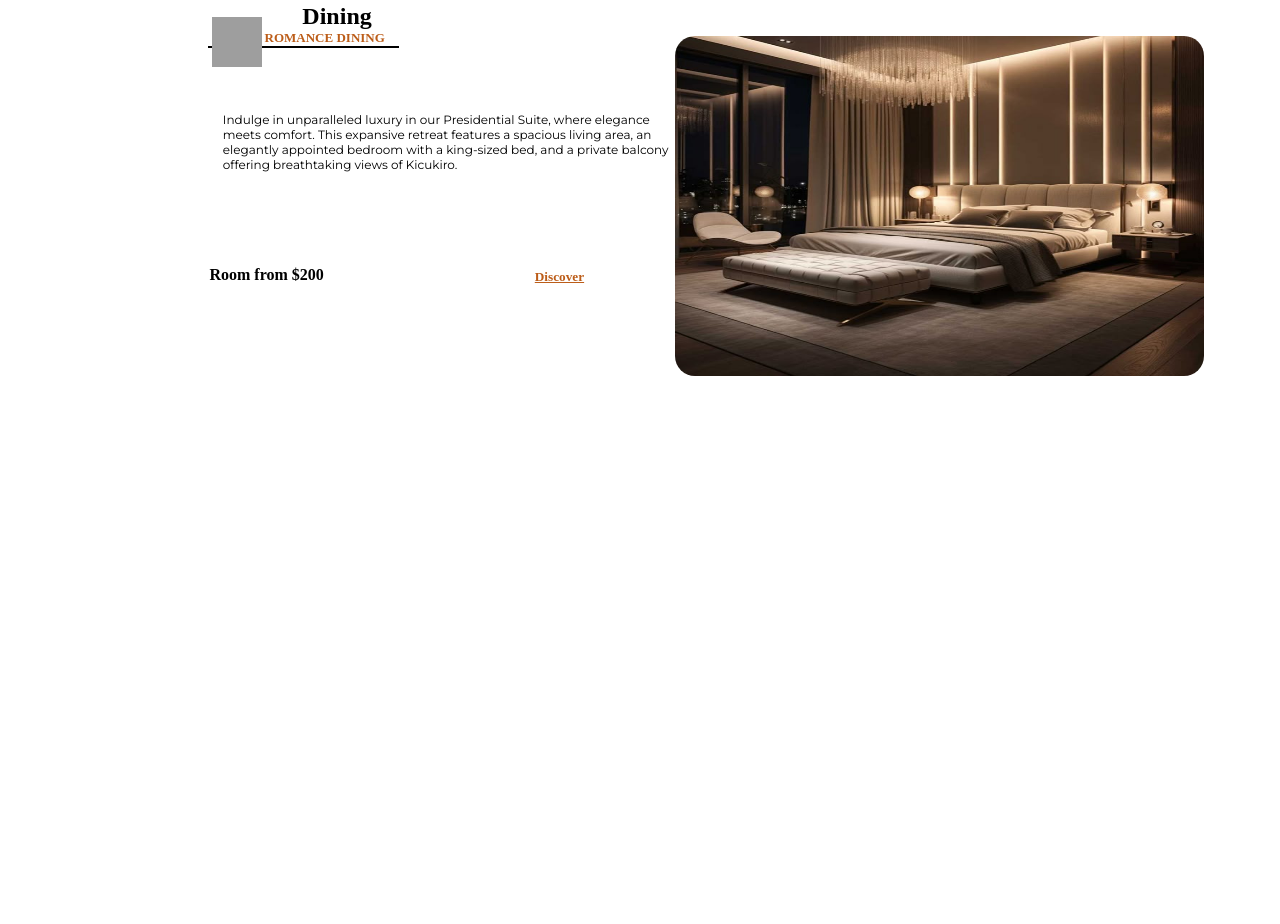
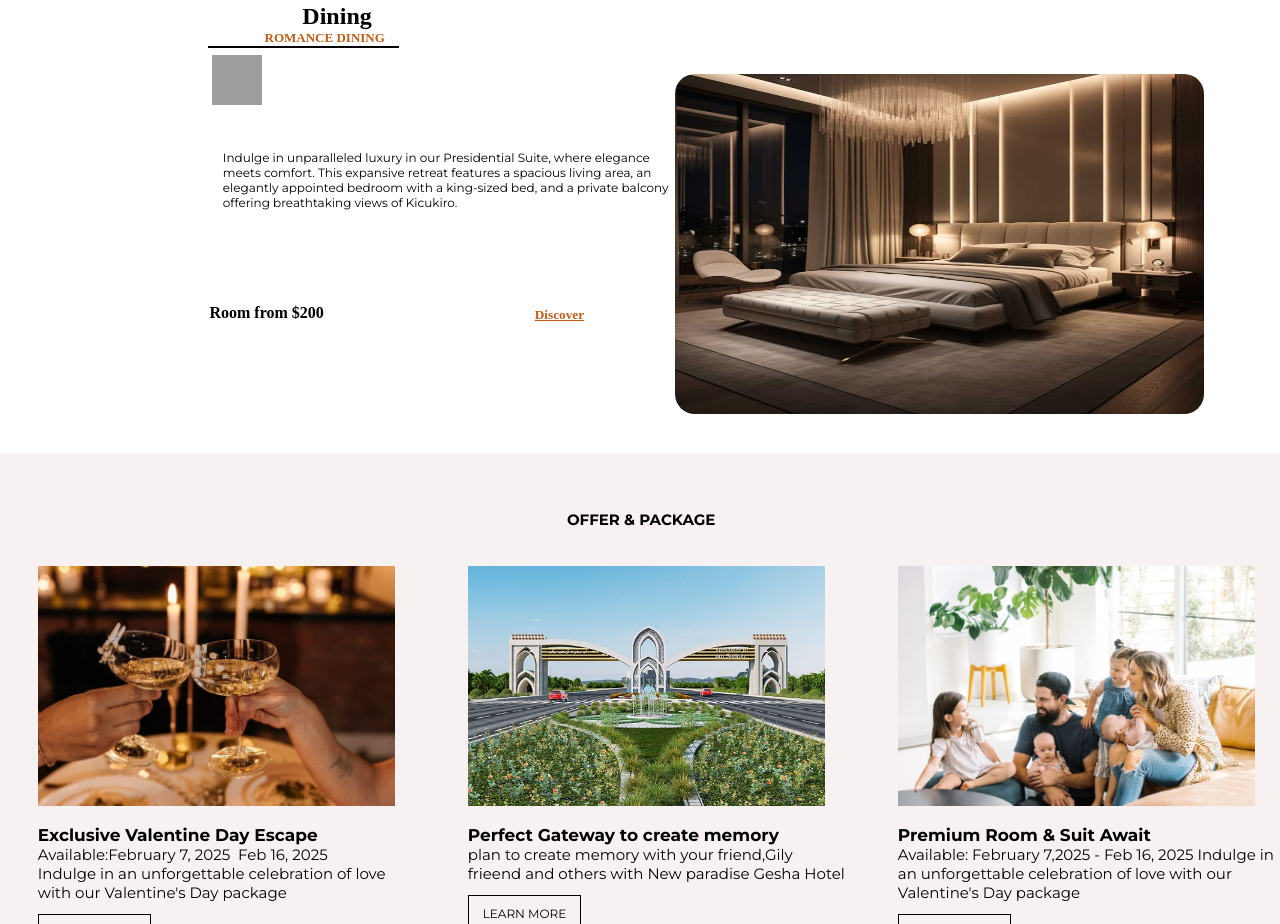
Before and after one commit to shemaherve/Gashe-Hotel, a plain HTML site: page Figma output/index.html in a window 1280 px wide. Shown: the part 1347-2271 px from the top of the page. Before the commit the page ends 2233 px from the top, so only its background shows below. Drawn offline with nearby package versions, Linux system fonts and the light colour scheme; files that its build step writes are made by us from their sources; grey boxes are pictures that could not be loaded.

Commit message:
offer and package

```diff
--- a/Figma output/css/style.css
+++ b/Figma output/css/style.css
@@ -3,7 +3,11 @@
 *{
     padding: 0px;
     margin: 0px;
+
     list-style: none;
+}
+body{
+  overflow-x: hidden;
 }
 .frist {
     display: flex;
@@ -36,6 +40,7 @@
     border: 2px solid white;
     font-weight: bold;
 }
+
 .menu{
 
      position: fixed;
@@ -167,19 +172,20 @@
     display: flex;
   }
   .down-location{
-    margin-top: 0.5cm;
+    margin-top: 1.5cm;
     margin-left: 1cm;
     text-decoration: none;
     color: #000000;#
 
   }
+
   .down-location a{
     color: #000000;
     font-family: 'montserrat',sans-serif;
     font-size: 12px;
   }
   .section2 center h4{
-    margin-top: 1cm;
+    margin-top: 2cm;
     margin-left: 8cm;
     font-family: 'montserrat',sans-serif;
   }
@@ -324,3 +330,37 @@ margin-left: -2.5cm;
   font-size: 50px;
 
 }
+.swiper-slide h4{
+  font-family: 'montserrat',sans-serif;
+  font-size: 17px;
+  color: #000000;
+  margin-left: 1cm;
+  margin-top: 0.5cm;
+}
+.swiper-slide p{
+  font-family: 'montserrat',sans-serif;
+  font-size: 15px;
+  color: #000000;
+  margin-left: 1cm;
+}
+.swiperhead{
+  margin-top: 1.5cm;
+  margin-left: 15cm;
+  font-family: 'montserrat',sans-serif;
+  font-size: 15px;
+  margin-bottom: 1cm;
+}
+.learnmore{
+  height: 1cm;
+  width: 3cm;
+  background: transparent;
+  border: 1px solid black;
+  margin-left: 1cm;
+  margin-top: 0.3cm;
+}
+.learnmore a{
+  text-decoration: none;
+  color: black;
+  font-family: 'montserrat',sans-serif;
+  font-size: 12px;
+}
--- a/Figma output/index.html
+++ b/Figma output/index.html
@@ -3,6 +3,13 @@
     <meta charset="UTF-8" />
     <meta name="viewport" content="width=device-width, initial-scale=1.0" />
     <title>Document</title>
+    <link
+      rel="stylesheet"
+      href="https://cdn.jsdelivr.net/npm/swiper@11/swiper-bundle.min.css"
+    />
+
+    <script src="https://cdn.jsdelivr.net/npm/swiper@11/swiper-bundle.min.js"></script>
+    <link rel="stylesheet" href="style.css" />
     <link rel="stylesheet" type="text/css" href="css/style.css" />
   </head>
   <body>
@@ -159,6 +166,133 @@ offering breathtaking views of Kicukiro.
    </div>
 
     </div>
+    <div class="new hotel">
+
+      <style>
+        .swiper-container {
+          width: 100%;
+          height: 600px;
+          position: absolute;
+          top: 1800px;
+          background-color: #F8F1F1;
+        }
+        .swiper-container {
+
+        }
+        .swiper-slide {
+          transition: 0.4s ease-in-out;
+          animation: fade 0.2s ease-in-out;
+        }
+        .swiper-slide img {
+          width: 85%;
+          height: 40%;
+          object-fit: cover;
+          margin-left: 1cm;
+
+        }
+        /* .swiper-slide:nth-child(odd) {
+          background-color: darkred;
+        }
+        .swiper-slide:nth-child(even) {
+          background-color: darkgray;
+        } */
+        @keyframes fade {
+          from {
+            opacity: 0;
+          }
+          to {
+            opacity: 1;
+          }
+        }
+      </style>
+      <div class="swiper-container swiper">
+        <h4 class="swiperhead">OFFER & PACKAGE</h4>
+        <div class="swiper-wrapper">
+          <div class="swiper-slide">
+            <img src="../Figma output/Image/valentine.png" alt="">
+            <h4> Exclusive Valentine Day Escape</h4>
+            <p>Available:February 7, 2025  Feb 16, 2025 <br>
+              Indulge in an unforgettable celebration
+              of love with our Valentine's Day package</p>
+             <button class="learnmore">
+              <a href="#">LEARN MORE</a>
+             </button>
+          </div>
+          <div class="swiper-slide">
+            <img src="../Figma output/Image/gate.jpeg" alt="">
+            <h4>Perfect  Gateway to create memory</h4>
+            <p>plan to create memory with your
+              friend,Gily frieend and others with
+              New paradise Gesha Hotel</p>
+              <button class="learnmore">
+                <a href="#">LEARN MORE</a>
+               </button>
+          </div>
+          <div class="swiper-slide">
+            <img src="../Figma output/Image/family.jpeg" alt="">
+            <h4>Premium Room & Suit Await</h4>
+            <p>Available: February 7,2025 - Feb 16, 2025
+              Indulge in an unforgettable celebration of
+              love with our Valentine's Day package</p>
+              <button class="learnmore">
+                <a href="#">LEARN MORE</a>
+               </button>
+          </div>
+          <div class="swiper-slide">
+            <img src="../Figma output/Image/symfony.png" alt="">
+            <h4> Friday symphony Band </h4>
+            <p>Available: February 7,2025 - Feb 16, 2025
+              Indulge in an unforgettable celebration of
+              love with our Valentine's Day package</p>
+              <button class="learnmore">
+                <a href="#">LEARN MORE</a>
+               </button>
+          </div>
+          <div class="swiper-slide">
+            <img src="../Figma output/Image/gym.jpeg" alt="">
+            <h4> Body fiting Gym</h4>
+            <p>Available: February 7,2025 - Feb 16, 2025
+              Indulge in an unforgettable celebration of
+              love with our Valentine's Day package</p>
+              <button class="learnmore">
+                <a href="#">LEARN MORE</a>
+               </button>
+          </div>
+        </div>
+        <div class="swiper-pagination"></div>
+
+
+      </div>
+      <script>
+        document.addEventListener("DOMContentLoaded", () => {
+          const swiper = new Swiper(".swiper-container", {
+            slidesPerView: 1,
+            spaceBetween: 10,
+            loop: true,
+            pagination: {
+              el: ".swiper-pagination",
+            },
+            navigation: {
+
+
+            },
+            // autoplay: {
+            //   delay: 500,
+            //   disableOnInteraction: true,
+            // },
+            breakpoints: {
+              600: {
+                slidesPerView: 2,
+              },
+              1024: {
+                slidesPerView: 3,
+              },
+            },
+          });
+        });
+      </script>
+
+    </div>
 
   </body>
 </html>
```
Also changed, not shown: Figma output/Image/gym.jpeg (added), Figma output/Image/symfony.png (added), Figma output/Image/valentine.png (added).
